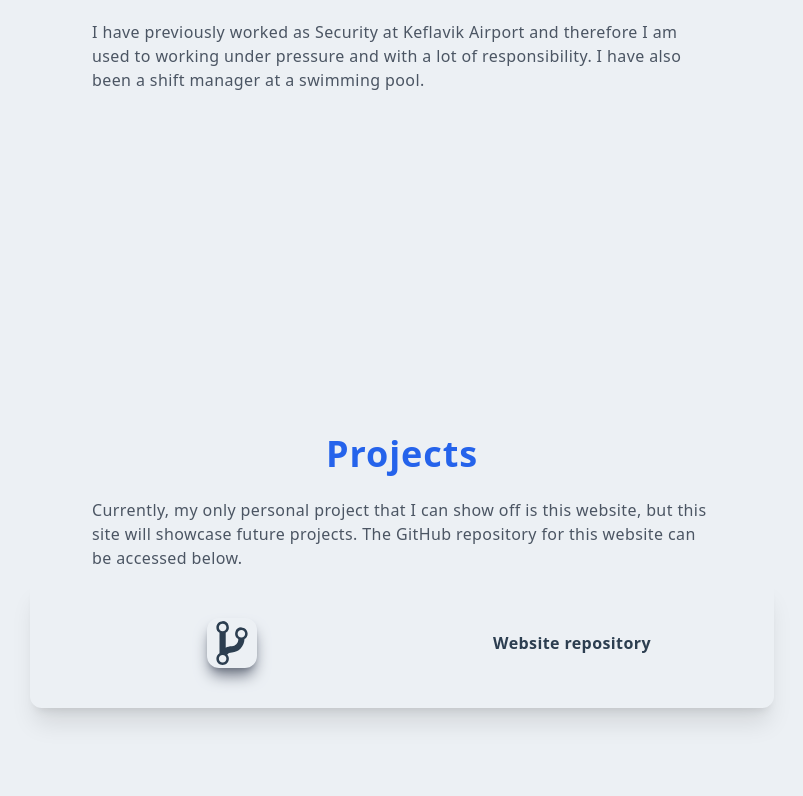
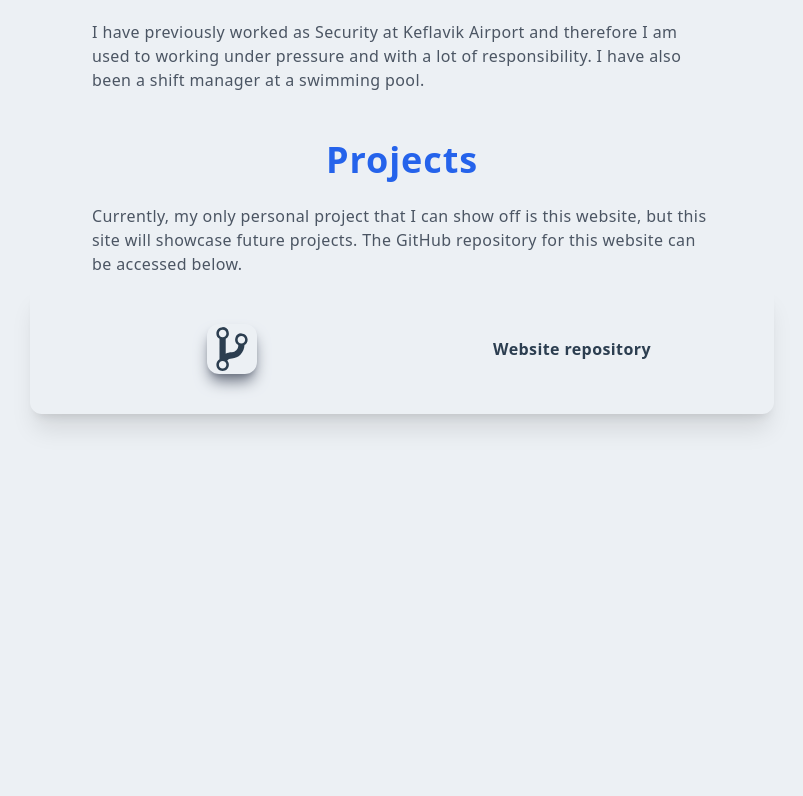
Before and after one commit to magnusatli/magnus-website, a Next.js app: page / in a window 1280 px wide. Shown: the part 1484-2280 px from the top of the page, without its empty margins (238-1041 px from the left). Built offline with nearby package versions, Linux system fonts and the light colour scheme.

Commit message:
fixed a buug where navbar and body did not have the same theme

```diff
--- a/components/Navbar.jsx
+++ b/components/Navbar.jsx
@@ -16,7 +16,7 @@ const Navbar = () => {
     const router = useRouter()
     const [isHidden, setIsHidden] = useState(false);
     const [border, setBorder] = useState(false);
-    const {theme, setTheme} = useTheme();
+    const {theme, setTheme} = useTheme('light');
     useEffect(() => {
         const handleBorder = () => {
             if(window.scrollY > 90) {
--- a/components/Projects.jsx
+++ b/components/Projects.jsx
@@ -4,7 +4,7 @@ import { GoGitBranch } from 'react-icons/go'
 const Projects = () => {
   return (
     <div id="projects" className='w-full h-screen  p-2 flex items-center'>
-        <div className='max-w-[1240px] w-full h-[25%] m-auto gap-8'>
+        <div className='max-w-[1240px] w-full h-screen m-auto gap-8'>
             <h2 className='py-4 text-blue-600 flex justify-center'>Projects</h2>
                 <p className='py-2 text-gray-600 max-w-[95%] lg:w-[50%] m-auto dark:text-white'>
                     Currently, my only personal project that I can show off is this website, but this site will showcase future projects.
--- a/pages/_app.js
+++ b/pages/_app.js
@@ -3,7 +3,7 @@ import {ThemeProvider} from 'next-themes'
 
 export default function App({ Component, pageProps }) {
   return (
-  <ThemeProvider attribute='class'>
+  <ThemeProvider attribute='class' themes={['light', 'dark']}>
     <Component {...pageProps} />
   </ThemeProvider>
   )
--- a/styles/globals.css
+++ b/styles/globals.css
@@ -8,7 +8,7 @@ html {
 
 @layer base {
   body {
-    @apply bg-[#ecf0f4] text-[#2c3e50] tracking-wide
+    @apply bg-[#ecf0f4] text-[#2c3e50] tracking-wide dark:bg-gray-800
   }
 
   h1, h2, h3, h4, h5, h6 {
```
